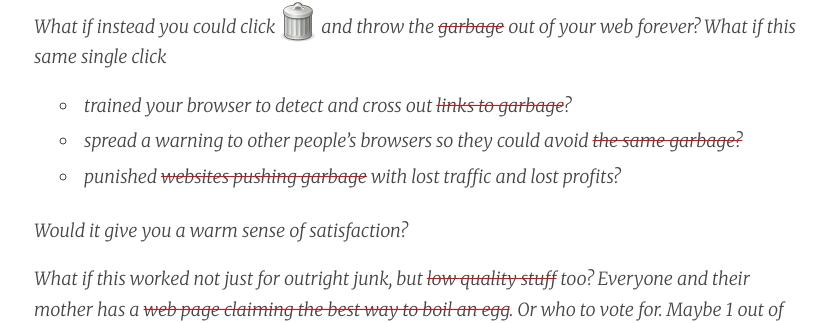
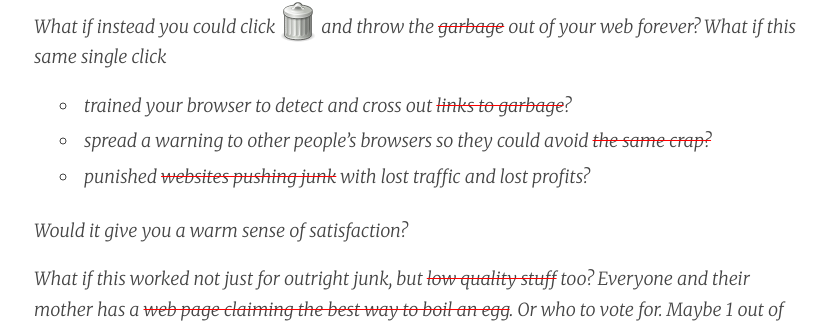
Before and after one commit to commonkarma/commonkarma.org-source, a Jekyll site: the page built from index.md, in a window 1280 px wide. Shown: the part 293-616 px from the top of the page, without its empty margins (221-1056 px from the left). Built offline with Jekyll 4.4.1, drawn with Linux system fonts in a browser that asks for light colours; nearby versions of some CDN libraries; comment, search, counter and statistics services are not loaded.

Commit message:
replaced some "garbage" with "crap" and "junk"

```diff
--- a/index.md
+++ b/index.md
@@ -12,8 +12,8 @@ You click a link because it promises good stuff. Instead, you find garbage. An a
 What if instead you could click <span class="garbage-can">![a trash can](./images/garbage-can.svg)</span> and throw the <del>garbage</del> out of *your* web *forever*? What if this same single click
 
 - trained your browser to detect and cross out <del>links to garbage</del>?
-- spread a warning to other people's browsers so they could avoid <del>the same garbage<del>?
-- punished <del>websites pushing garbage</del> with lost traffic and lost profits?
+- spread a warning to other people's browsers so they could avoid <del>the same crap<del>?
+- punished <del>websites pushing junk</del> with lost traffic and lost profits?
 
 Would it give you a warm sense of satisfaction?
 
```
